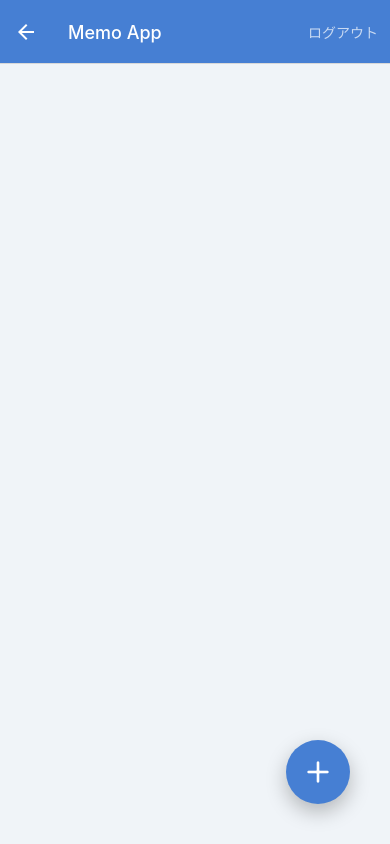
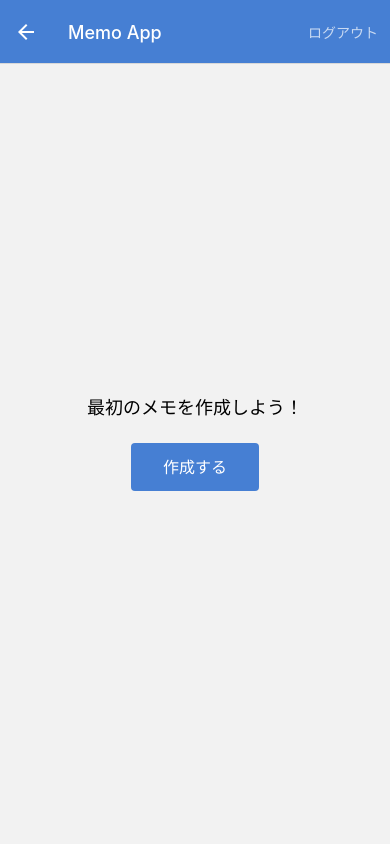
Before and after one commit to tc-hakamata/MemoApp, a React Native app: screen /MemoList in a window 390 px wide. Built offline with nearby package versions, Linux system fonts and the light colour scheme; no server answers.

Commit message:
Create Loading component

```diff
--- a/src/components/Button.jsx
+++ b/src/components/Button.jsx
@@ -1,12 +1,12 @@
 import React from 'react';
 import { Text, StyleSheet, TouchableOpacity } from 'react-native';
 // eslint-disable-next-line import/no-extraneous-dependencies
-import { func, string } from 'prop-types';
+import { func, shape, string } from 'prop-types';
 
 export default function Button(props) {
-  const { label, onPress } = props;
+  const { label, onPress, style } = props;
   return (
-    <TouchableOpacity style={styles.buttonContainer} onPress={onPress}>
+    <TouchableOpacity style={[styles.buttonContainer, style]} onPress={onPress}>
       <Text style={styles.buttonLabel}>{label}</Text>
     </TouchableOpacity>
   );
@@ -15,10 +15,12 @@
 Button.propTypes = {
   label: string.isRequired,
   onPress: func,
+  style: shape(),
 };
 
 Button.defaultProps = {
   onPress: null,
+  style: null,
 };
 
 const styles = StyleSheet.create({
--- /dev/null
+++ b/src/components/Loading.jsx
@@ -0,0 +1,44 @@
+import React from 'react';
+import { View, StyleSheet, ActivityIndicator } from 'react-native';
+import { bool } from 'prop-types';
+
+export default function Loading(props) {
+  const { isLoading } = props;
+  if (!isLoading) {
+    return null;
+  }
+  return (
+    <View style={styles.container}>
+      <View style={styles.inner}>
+        <ActivityIndicator size="large" color="#000000" />
+      </View>
+    </View>
+  );
+}
+
+Loading.propTypes = {
+  isLoading: bool,
+};
+
+Loading.defaultProps = {
+  isLoading: false,
+};
+
+const styles = StyleSheet.create({
+  container: {
+    position: 'absolute',
+    width: '100%',
+    height: '100%',
+    top: 0,
+    right: 0,
+    bottom: 0,
+    left: 0,
+    justifyContent: 'center',
+    alignItems: 'center',
+    backgroundColor: 'rgba(255, 255, 255, 0.5)',
+    zIndex: 5,
+  },
+  inner: {
+    marginBottom: 80,
+  },
+});
--- a/src/screens/LogInScreen.jsx
+++ b/src/screens/LogInScreen.jsx
@@ -7,11 +7,13 @@
 import firebase from 'firebase';
 
 import Button from '../components/Button';
+import Loading from '../components/Loading';
 
 export default function LogInScreen(props) {
   const { navigation } = props;
   const [email, setEmail] = useState('');
   const [password, setPassword] = useState('');
+  const [isLoading, setLoading] = useState(true);
 
   useEffect(() => {
     const unsubscribe = firebase.auth().onAuthStateChanged((user) => {
@@ -20,12 +22,15 @@
           index: 0,
           routes: [{ name: 'MemoList' }],
         });
+      } else {
+        setLoading(false);
       }
     });
     return unsubscribe;
   }, []);
 
   function handlePress() {
+    setLoading(true);
     firebase.auth().signInWithEmailAndPassword(email, password)
       .then((userCredential) => {
         const { user } = userCredential;
@@ -38,11 +43,15 @@
       .catch((error) => {
         console.log(error.code, error.message);
         Alert.alert(error.code);
+      })
+      .then(() => {
+        setLoading(false);
       });
   }
 
   return (
     <View style={styles.container}>
+      <Loading isLoading={isLoading} />
       <View style={styles.inner}>
         <Text style={styles.title}>Log In</Text>
         <TextInput
--- a/src/screens/MemoListScreen.jsx
+++ b/src/screens/MemoListScreen.jsx
@@ -1,14 +1,19 @@
 import React, { useEffect, useState } from 'react';
-import { View, StyleSheet, Alert } from 'react-native';
+import {
+  View, StyleSheet, Alert, Text,
+} from 'react-native';
 import firebase from 'firebase';
 
 import MemoList from '../components/MemoList';
 import CircleButton from '../components/CircleButton';
 import LogOutButton from '../components/LogOutButton';
+import Button from '../components/Button';
+import Loading from '../components/Loading';
 
 export default function MemoListScreen(props) {
   const { navigation } = props;
   const [memos, setMemos] = useState([]);
+  const [isLoading, setLoading] = useState(false);
   useEffect(() => {
     navigation.setOptions({
       // eslint-disable-next-line react/no-unstable-nested-components
@@ -21,6 +26,7 @@
     const { currentUser } = firebase.auth();
     let unsubscribe = () => {};
     if (currentUser) {
+      setLoading(true);
       const ref = db.collection(`users/${currentUser.uid}/memos`).orderBy('updatedAt', 'desc');
       unsubscribe = ref.onSnapshot((snapshot) => {
         const userMemos = [];
@@ -34,14 +40,31 @@
           });
         });
         setMemos(userMemos);
+        setLoading(false);
       }, (error) => {
         console.log(error);
+        setLoading(false);
         Alert.alert('データの読み込みに失敗しました');
       });
     }
     return unsubscribe;
   }, []);
 
+  if (memos.length === 0) {
+    return (
+      <View style={emptyStyles.container}>
+        <Loading isLoading={isLoading} />
+        <View style={emptyStyles.inner}>
+          <Text style={emptyStyles.title}>最初のメモを作成しよう！</Text>
+          <Button
+            style={emptyStyles.button}
+            label="作成する"
+            onPress={() => { navigation.navigate('MemoCreate'); }}
+          />
+        </View>
+      </View>
+    );
+  }
   return (
     <View style={styles.container}>
       <MemoList memos={memos} />
@@ -59,3 +82,22 @@
     backgroundColor: '#F0F4F8',
   },
 });
+
+const emptyStyles = StyleSheet.create({
+  container: {
+    flex: 1,
+    justifyContent: 'center',
+    alignItems: 'center',
+  },
+  inner: {
+    justifyContent: 'center',
+    alignItems: 'center',
+  },
+  title: {
+    fontSize: 18,
+    marginBottom: 24,
+  },
+  button: {
+    alignSelf: 'center',
+  },
+});
```
